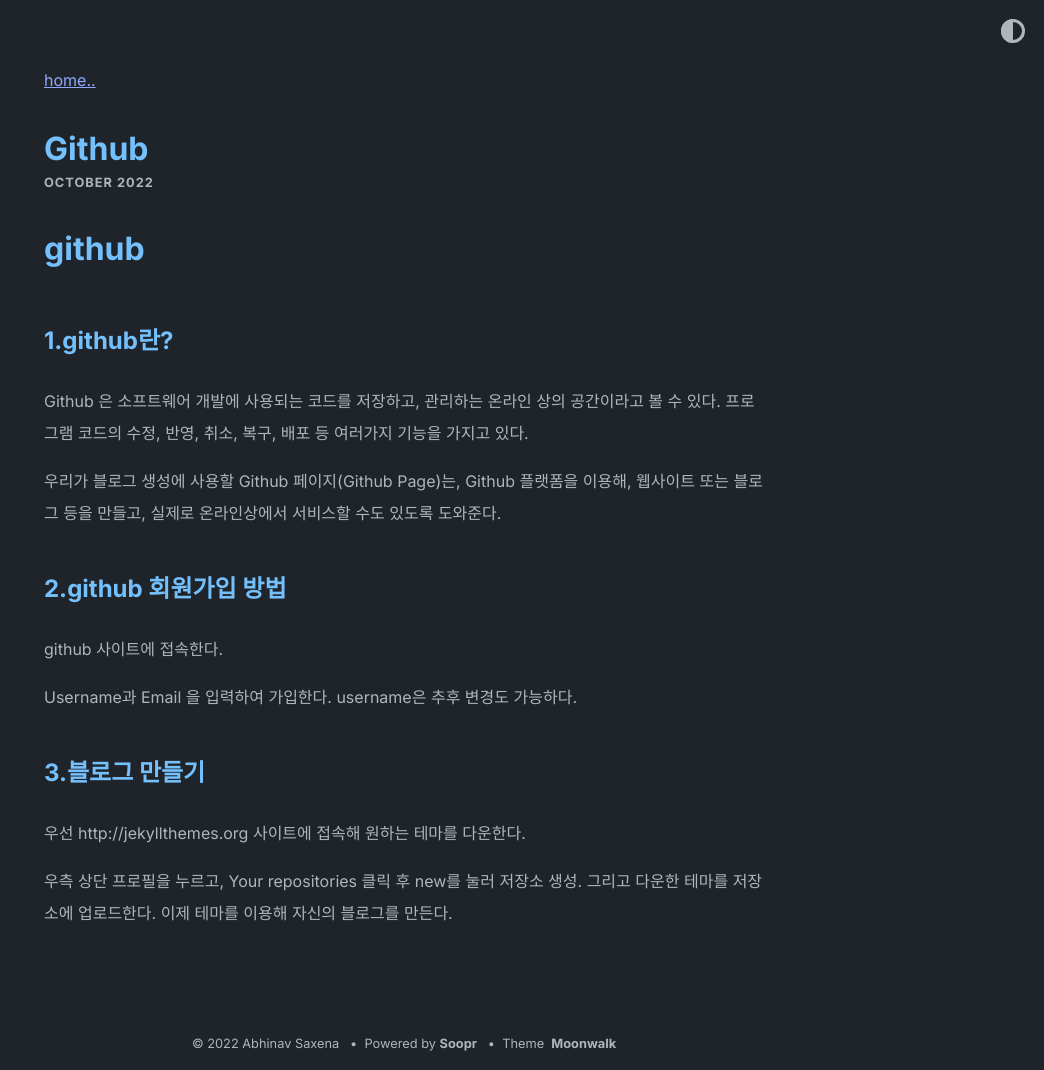
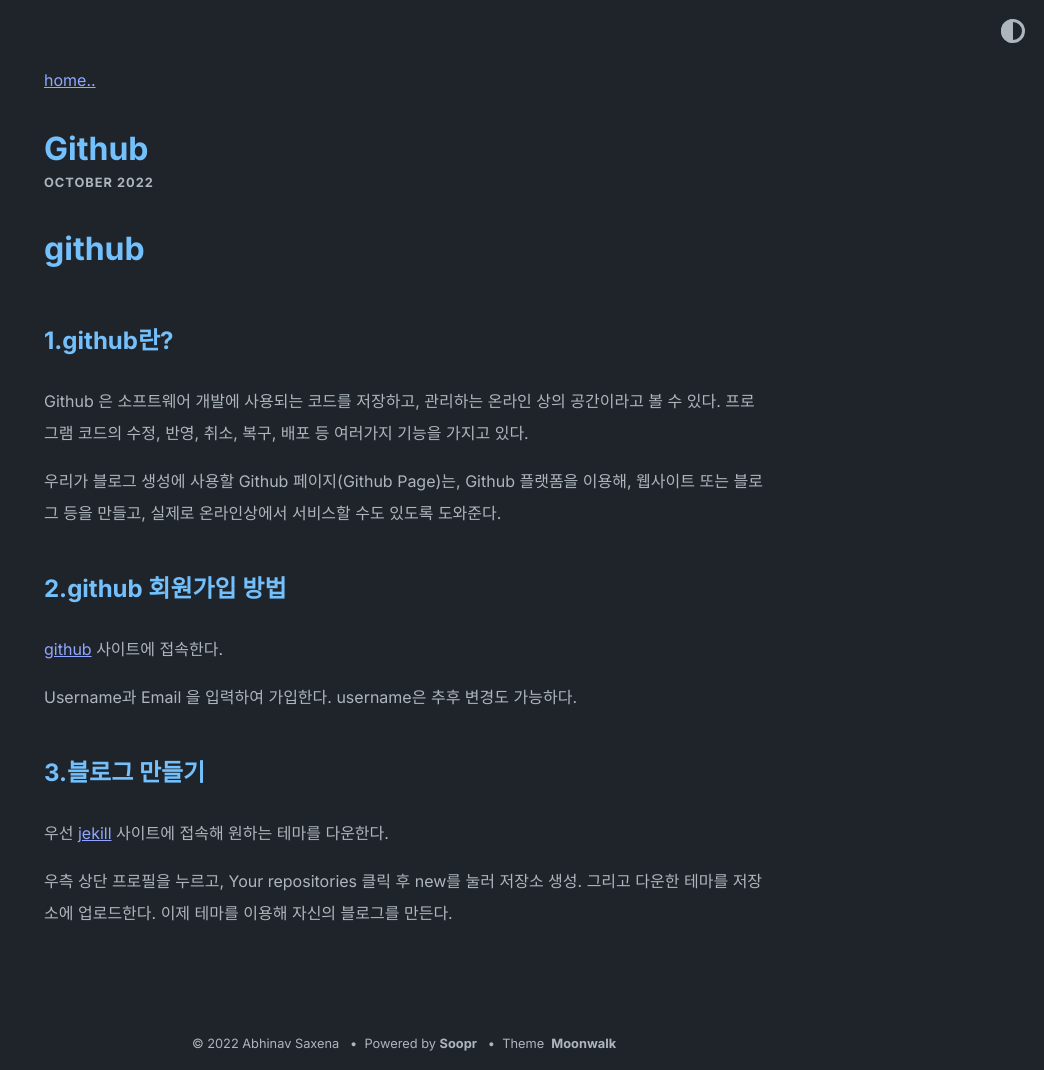
Before and after one commit to sxxo12/sxxo12.github.io, a Jekyll site: the page built from _posts/2022-10-09-github.md, in a window 1280 px wide. Shown: the whole page, without its empty margins (236-1280 px from the left). Built offline with Jekyll 4.4.1, drawn with Linux system fonts in a browser that asks for light colours.

Commit message:
Update 2022-10-09-github.md

```diff
--- a/_posts/2022-10-09-github.md
+++ b/_posts/2022-10-09-github.md
@@ -10,11 +10,11 @@ Github 은 소프트웨어 개발에 사용되는 코드를 저장하고, 관리
 우리가 블로그 생성에 사용할 Github 페이지(Github Page)는, Github 플랫폼을 이용해, 웹사이트 또는 블로그 등을 만들고, 실제로 온라인상에서 서비스할 수도 있도록 도와준다.
 
 ## 2.github 회원가입 방법
-github 사이트에 접속한다.
+[github](https://github.com) 사이트에 접속한다.
 
 Username과 Email 을 입력하여 가입한다. username은 추후 변경도 가능하다.
 
 ## 3.블로그 만들기
-우선 http://jekyllthemes.org 사이트에 접속해 원하는 테마를 다운한다.
+우선 [jekill](http://jekyllthemes.org) 사이트에 접속해 원하는 테마를 다운한다.
 
 우측 상단 프로필을 누르고, Your repositories 클릭 후 new를 눌러 저장소 생성. 그리고 다운한 테마를 저장소에 업로드한다. 이제 테마를 이용해 자신의 블로그를 만든다.
```
